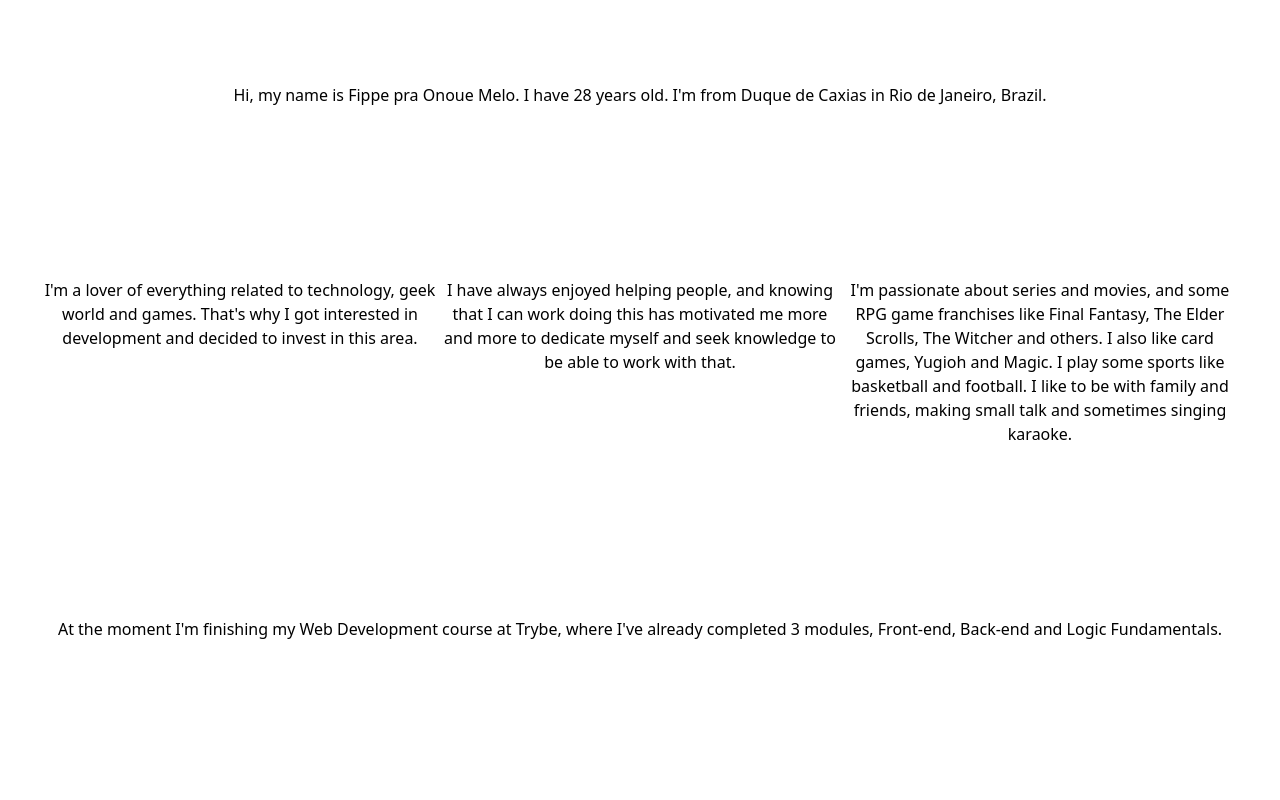
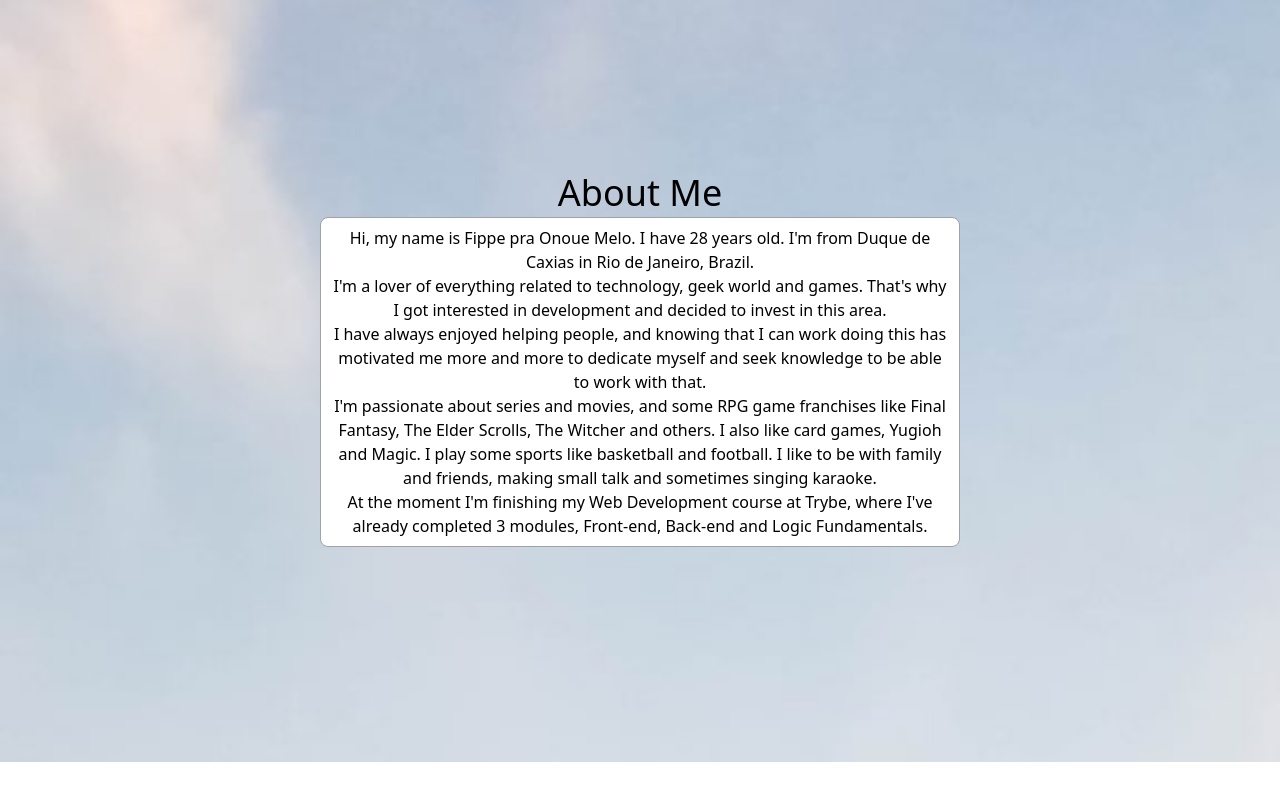
Before and after one commit to onoue9/portfolio, a React (Vite) app: page / in a window 1280 px wide. Shown: the part 878-1678 px from the top of the page. Built offline with nearby package versions, Linux system fonts and the light colour scheme.

Commit message:
refactor: :recycle: adding css style with tailwind on about.js

```diff
--- a/src/components/About.jsx
+++ b/src/components/About.jsx
@@ -1,25 +1,14 @@
+import vivi from '../assets/vivi1.png'
+
 const About = () => (
-  <div className="flex flex-col text-center w-auto h-screen">
-    <div className="flex flex-wrap justify-center content-center p-10 h-1/3">
-      <p className="">
-        Hi, my name is Fippe pra Onoue Melo. I have 28 years old. I'm from Duque de Caxias in Rio de Janeiro, Brazil.
-      </p>
-    </div>
-    <div className="flex flex-wrap justify-center content-center p-10 h-1/3">
-      <p className="w-1/3">
-        I'm a lover of everything related to technology, geek world and games. That's why I got interested in development and decided to invest in this area.
-      </p>
-      <p className="w-1/3">
-        I have always enjoyed helping people, and knowing that I can work doing this has motivated me more and more to dedicate myself and seek knowledge to be able to work with that.
-      </p>
-      <p className="w-1/3">
-        I'm passionate about series and movies, and some RPG game franchises like Final Fantasy, The Elder Scrolls, The Witcher and others. I also like card games, Yugioh and Magic. I play some sports like basketball and football. I like to be with family and friends, making small talk and sometimes singing karaoke.
-      </p>
-    </div>
-    <div className="flex flex-wrap justify-center content-center p-10 h-1/3">
-      <p className="">
-        At the moment I'm finishing my Web Development course at Trybe, where I've already completed 3 modules, Front-end, Back-end and Logic Fundamentals.
-      </p>
+  <div id="about" className="flex flex-col justify-center text-center w-auto h-screen bg-sky3 bg-cover">
+      <span className="text-4xl w-1/2 h-auto self-center">About Me</span>
+    <div className="flex flex-col overflow-auto bg-white border border-zinc-400 rounded-lg w-1/2 m-1 p-2 self-center">
+      <p>Hi, my name is Fippe pra Onoue Melo. I have 28 years old. I'm from Duque de Caxias in Rio de Janeiro, Brazil.</p>
+      <p>I'm a lover of everything related to technology, geek world and games. That's why I got interested in development and decided to invest in this area.</p>
+      <p>I have always enjoyed helping people, and knowing that I can work doing this has motivated me more and more to dedicate myself and seek knowledge to be able to work with that.</p>
+      <p>I'm passionate about series and movies, and some RPG game franchises like Final Fantasy, The Elder Scrolls, The Witcher and others. I also like card games, Yugioh and Magic. I play some sports like basketball and football. I like to be with family and friends, making small talk and sometimes singing karaoke.</p>
+      <p>At the moment I'm finishing my Web Development course at Trybe, where I've already completed 3 modules, Front-end, Back-end and Logic Fundamentals.</p>
     </div>
   </div>
 )
```
